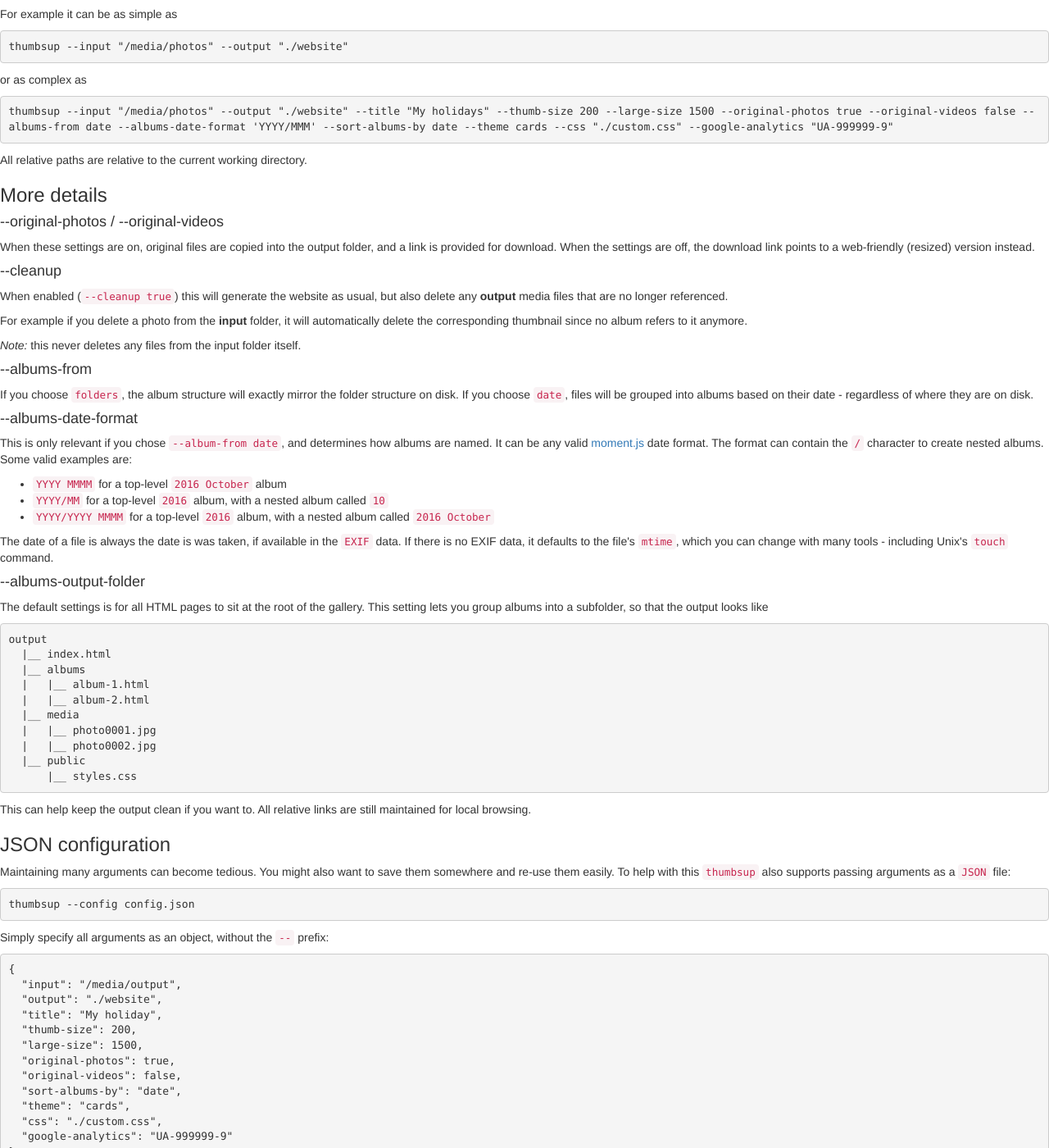
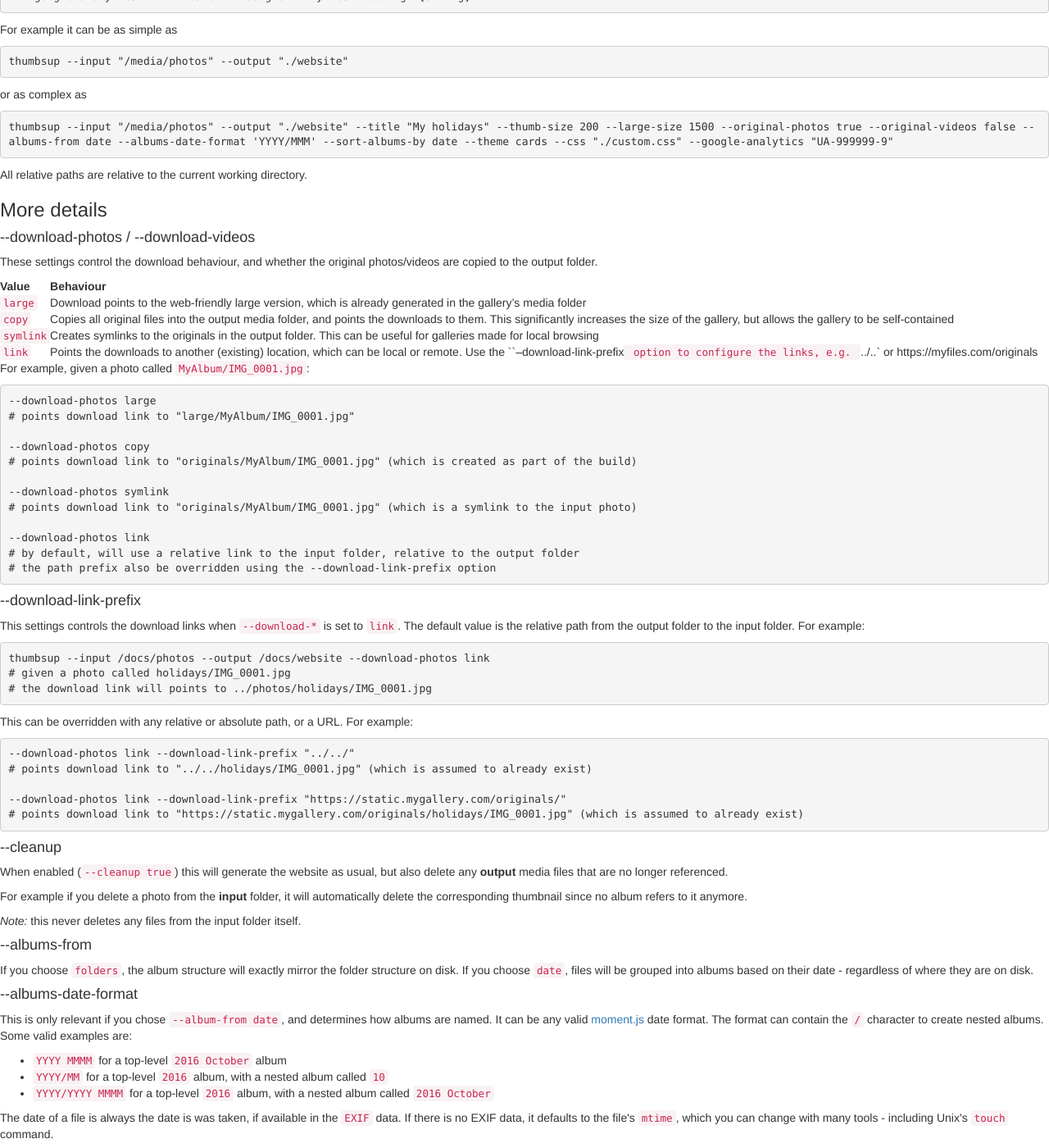
Before and after one commit to thumbsup/thumbsup.github.io, a Jekyll site: the page built from docs/configuration.md, in a window 1280 px wide and 1400 px high, scrolled down 788 px. Shown: the whole window at 82% size. Built offline with Jekyll 4.4.1, drawn with Linux system fonts in a browser that asks for light colours; nearby versions of some CDN libraries; library files that are not in the unit come from our copies; some of the changed text lies outside the part shown.

Commit message:
New download options

````diff
--- a/docs/configuration.md
+++ b/docs/configuration.md
@@ -20,11 +20,12 @@ And you can optionally specify:
 
 ```bash
 Output options:
-  --thumb-size       # Pixel size of the square thumbnails  [number] [default: 120]
-  --large-size       # Pixel height of the fullscreen photos  [number] [default: 1000]
-  --original-photos  # Copy and allow download of full-size photos  [boolean] [default: false]
-  --original-videos  # Copy and allow download of full-size videos  [boolean] [default: false]
-  --cleanup          # Remove any output file that's no longer needed  [boolean] [default: false]
+  --thumb-size            # Pixel size of the square thumbnails  [number] [default: 120]
+  --large-size            # Pixel height of the fullscreen photos  [number] [default: 1000]
+  --download-photos       # What the download link points to for photos  [large,copy,symlink,link] [default: large]
+  --download-videos       # What the download link points to for videos  [large,copy,symlink,link] [default: large]
+  --download-link-prefix  # Relative or absolute prefix if downloads are set to "link"  [string]
+  --cleanup               # Remove any output file that's no longer needed  [boolean] [default: false]
 
 Album options:
   --albums-from            # How to group media into albums  [choices: "folders", "date"] [default: "folders"]
@@ -62,11 +63,55 @@ All relative paths are relative to the current working directory.
 
 ### More details
 
-#### \-\-original-photos / \-\-original-videos
+#### \-\-download-photos / \-\-download-videos
 
-When these settings are on, original files are copied into the output folder,
-and a link is provided for download. When the settings are off, the download link
-points to a web-friendly (resized) version instead.
+These settings control the download behaviour, and whether the original photos/videos are copied to the output folder.
+
+| Value	| Behaviour |
+|-------|-------------------------|
+| `large`	| Download points to the web-friendly large version, which is already generated in the gallery's media folder |
+| `copy`  |	Copies all original files into the output media folder, and points the downloads to them. This significantly increases the size of the gallery, but allows the gallery to be self-contained |
+| `symlink`	| Creates symlinks to the originals in the output folder. This can be useful for galleries made for local browsing |
+| `link`  |	Points the downloads to another (existing) location, which can be local or remote. Use the ``--download-link-prefix` option to configure the links, e.g. `../..` or https://myfiles.com/originals |
+
+For example, given a photo called `MyAlbum/IMG_0001.jpg`:
+
+```bash
+--download-photos large
+# points download link to "large/MyAlbum/IMG_0001.jpg"
+
+--download-photos copy
+# points download link to "originals/MyAlbum/IMG_0001.jpg" (which is created as part of the build)
+
+--download-photos symlink
+# points download link to "originals/MyAlbum/IMG_0001.jpg" (which is a symlink to the input photo)
+
+--download-photos link
+# by default, will use a relative link to the input folder, relative to the output folder
+# the path prefix also be overridden using the --download-link-prefix option
+```
+
+#### \-\-download-link-prefix
+
+This settings controls the download links when `--download-*` is set to `link`.
+The default value is the relative path from the output folder to the input folder.
+For example:
+
+```bash
+thumbsup --input /docs/photos --output /docs/website --download-photos link
+# given a photo called holidays/IMG_0001.jpg
+# the download link will points to ../photos/holidays/IMG_0001.jpg
+```
+
+This can be overridden with any relative or absolute path, or a URL. For example:
+
+```bash
+--download-photos link --download-link-prefix "../../"
+# points download link to "../../holidays/IMG_0001.jpg" (which is assumed to already exist)
+
+--download-photos link --download-link-prefix "https://static.mygallery.com/originals/"
+# points download link to "https://static.mygallery.com/originals/holidays/IMG_0001.jpg" (which is assumed to already exist)
+```
 
 #### \-\-cleanup
 
@@ -139,8 +184,8 @@ Simply specify all arguments as an object, without the `--` prefix:
   "title": "My holiday",
   "thumb-size": 200,
   "large-size": 1500,
-  "original-photos": true,
-  "original-videos": false,
+  "download-photos": "copy",
+  "download-videos": "large",
   "sort-albums-by": "date",
   "theme": "cards",
   "css": "./custom.css",
````
